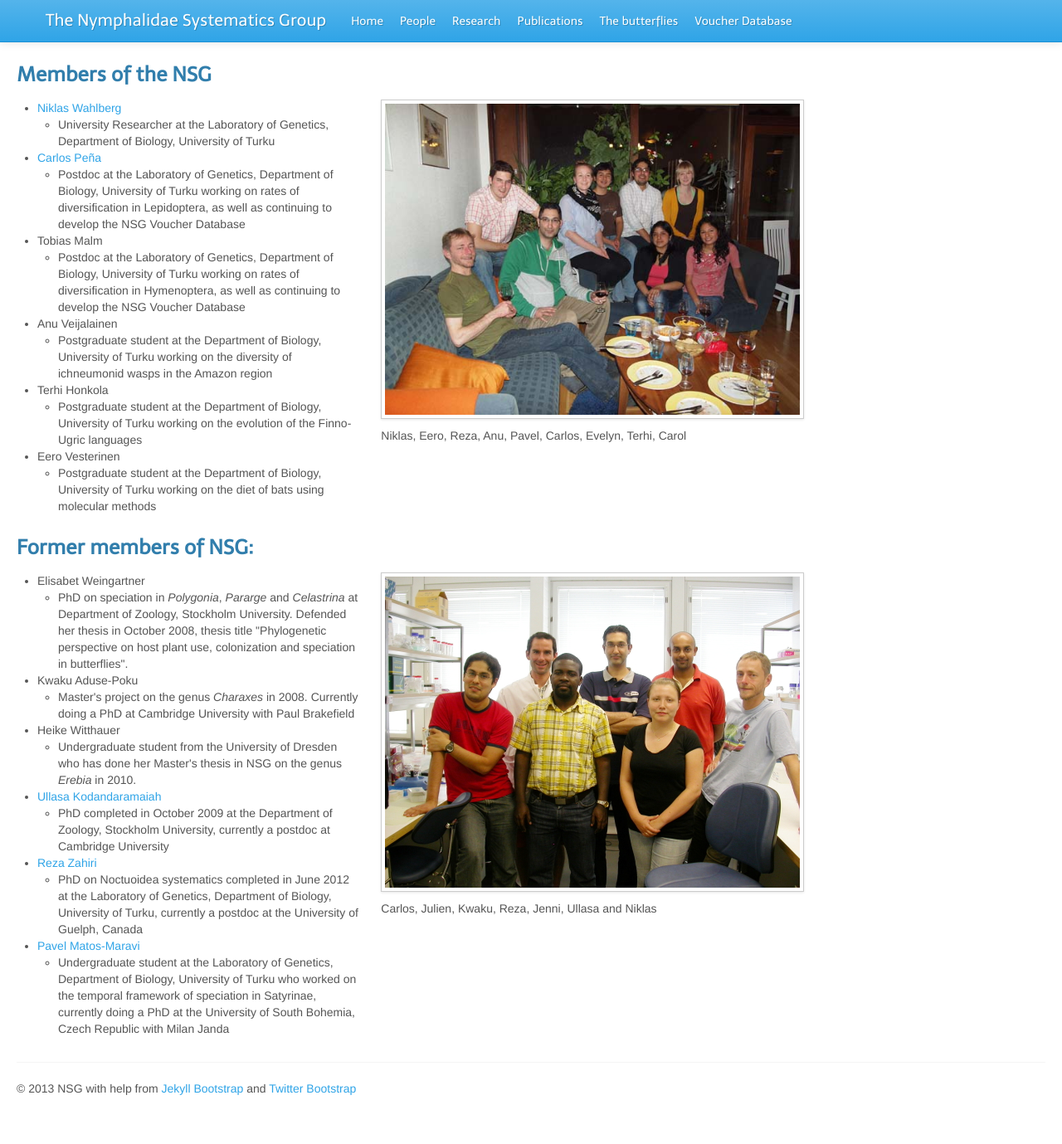
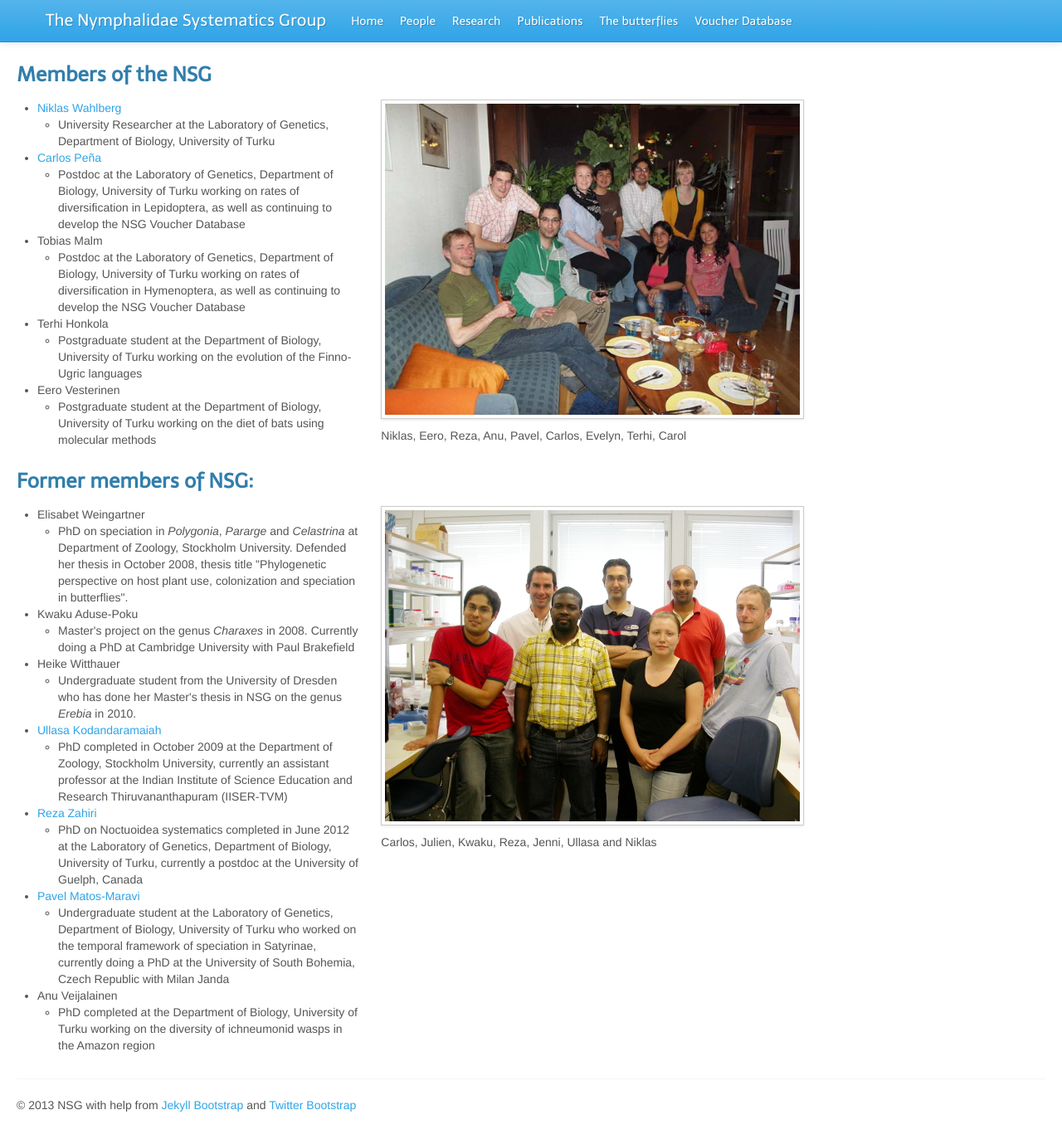
Before and after one commit to carlosp420/nymphalidae.utu.fi, a Jekyll site: the page built from group.md, in a window 1280 px wide and 1392 px high. Shown: the top 1379 px of the window at 83% size. Built offline with Jekyll 4.4.1, drawn with Linux system fonts in a browser that asks for light colours.

Commit message:
past members fix

```diff
--- a/group.md
+++ b/group.md
@@ -23,10 +23,6 @@ layout: default
     <ul>
     <li>Postdoc at the Laboratory of Genetics, Department of Biology, University of Turku working on rates of diversification in Hymenoptera, as well as continuing to develop the NSG Voucher Database</li>
     </ul>
-<li>Anu Veijalainen</li>
-   <ul>
-   <li>Postgraduate student at the Department of Biology, University of Turku working on the diversity of ichneumonid wasps in the Amazon region</li>
-   </ul>
 <li>Terhi Honkola</li>
    <ul>
    <li>Postgraduate student at the Department of Biology, University of Turku working on the evolution of the Finno-Ugric languages</li>
@@ -67,7 +63,7 @@ layout: default
    </ul>
 <li><a href="http://www.vanasiri.in/" target="_blank">Ullasa Kodandaramaiah</a></li>
     <ul>
-    <li>PhD completed in October 2009 at the Department of Zoology, Stockholm University, currently a postdoc at Cambridge University</li>
+    <li>PhD completed in October 2009 at the Department of Zoology, Stockholm University, currently an assistant professor at the Indian Institute of Science Education and Research Thiruvananthapuram (IISER-TVM)</li>
     </ul>
 <li><a href="http://users.utu.fi/rezzah/index.html" target="_blank">Reza Zahiri</a></li>
     <ul>
@@ -76,6 +72,10 @@ layout: default
 <li><a href="http://nymphalidae.utu.fi/pavel/" target="_blank">Pavel Matos-Maravi</a></li>
    <ul>
    <li>Undergraduate student at the Laboratory of Genetics, Department of Biology, University of Turku who worked on the temporal framework of speciation in Satyrinae, currently doing a PhD at the University of South Bohemia, Czech Republic with Milan Janda</li>
+   </ul>
+<li>Anu Veijalainen</li>
+   <ul>
+   <li>PhD completed at the Department of Biology, University of Turku working on the diversity of ichneumonid wasps in the Amazon region</li>
    </ul>
 </ul>
             </div>
```
